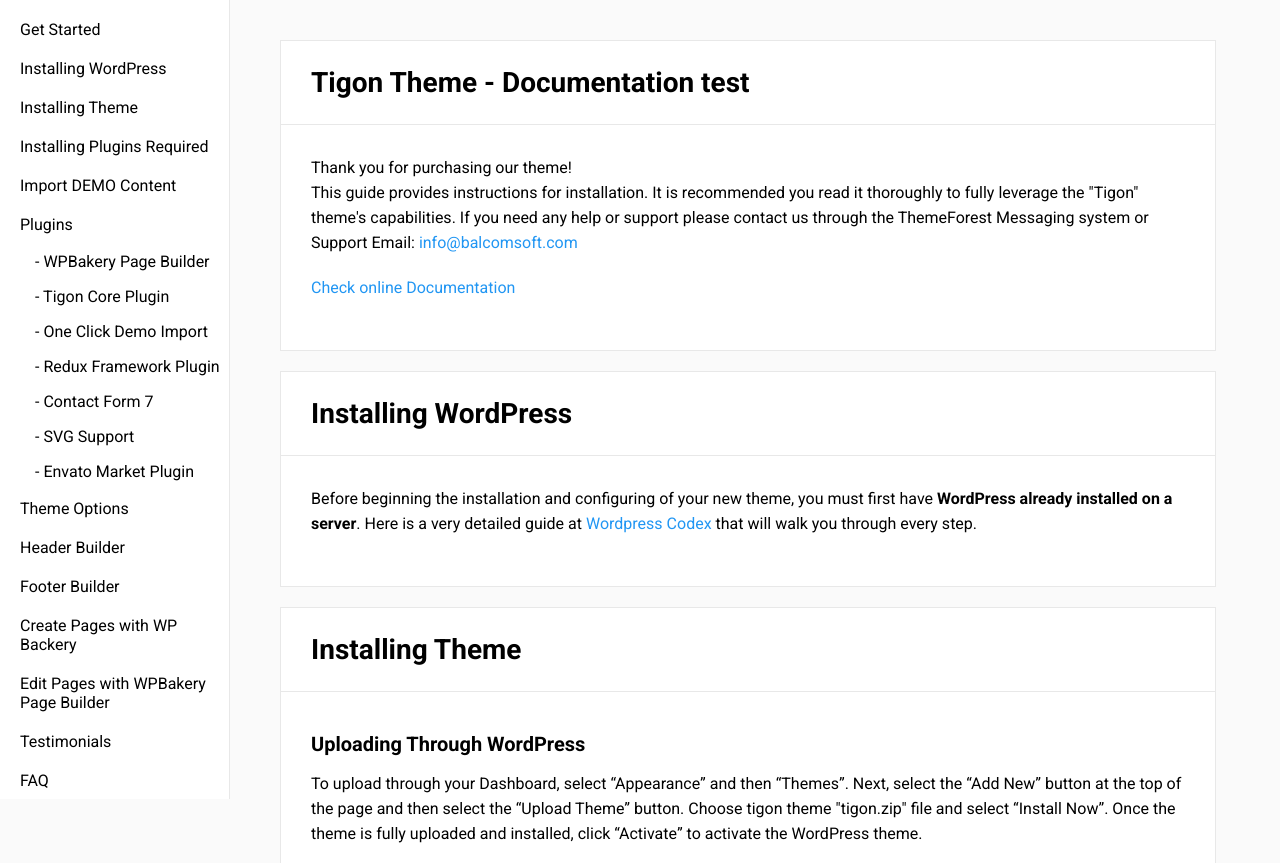
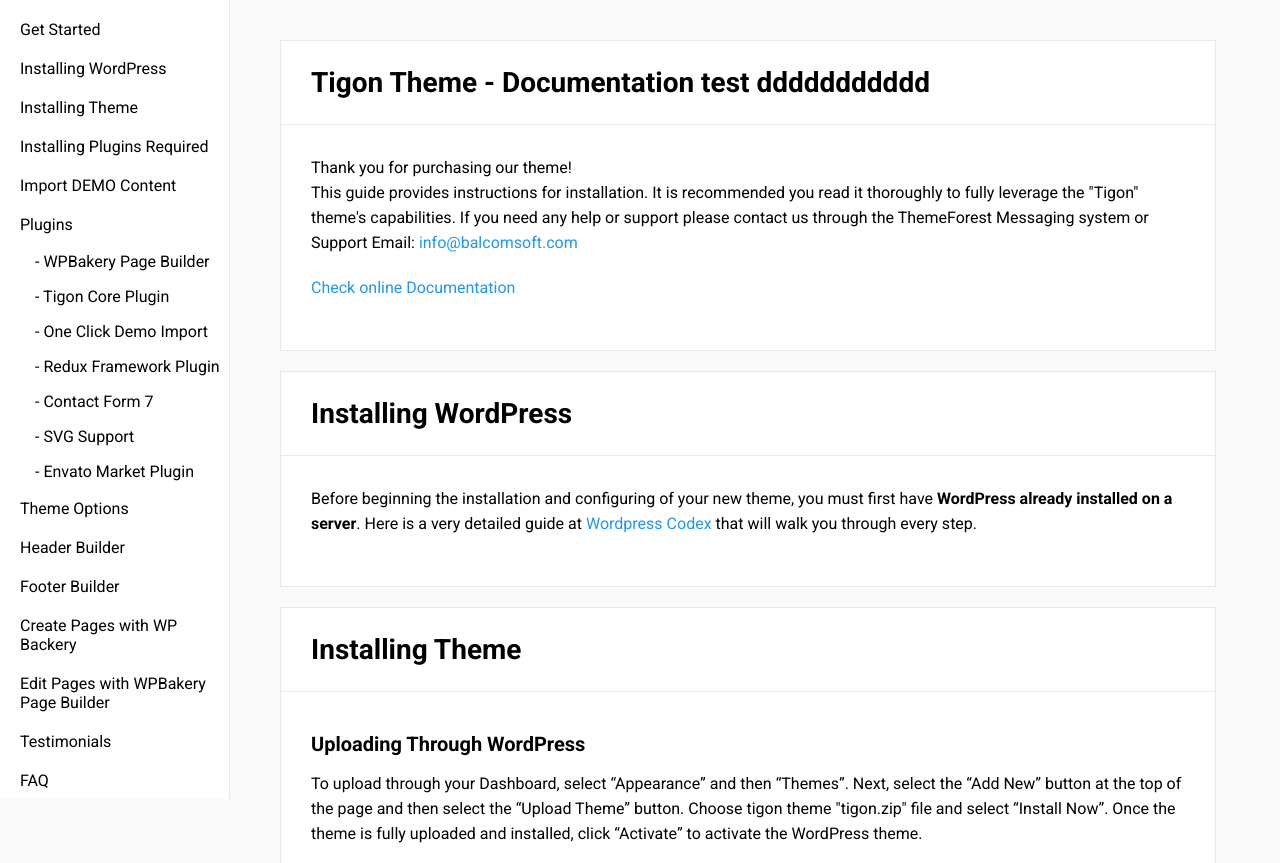
Before and after one commit to Balcom-soft/wp-docs, a plain HTML site: page Documentation/index.html in a window 1280 px wide. Shown: the top 863 px of the page. Drawn offline with Linux system fonts and the light colour scheme.

Commit message:
Update index.html

```diff
--- a/Documentation/index.html
+++ b/Documentation/index.html
@@ -53,7 +53,7 @@
 	<div class="dt-content">
 
 		<article id="started" class="dt-section">
-			<h2 class="dt-title">Tigon Theme - Documentation test </h2>
+			<h2 class="dt-title">Tigon Theme - Documentation test  ddddddddddd    </h2>
 			<p>
 				Thank you for purchasing our theme! <br/>
 				This guide provides instructions for installation. It is recommended you read it thoroughly
```
